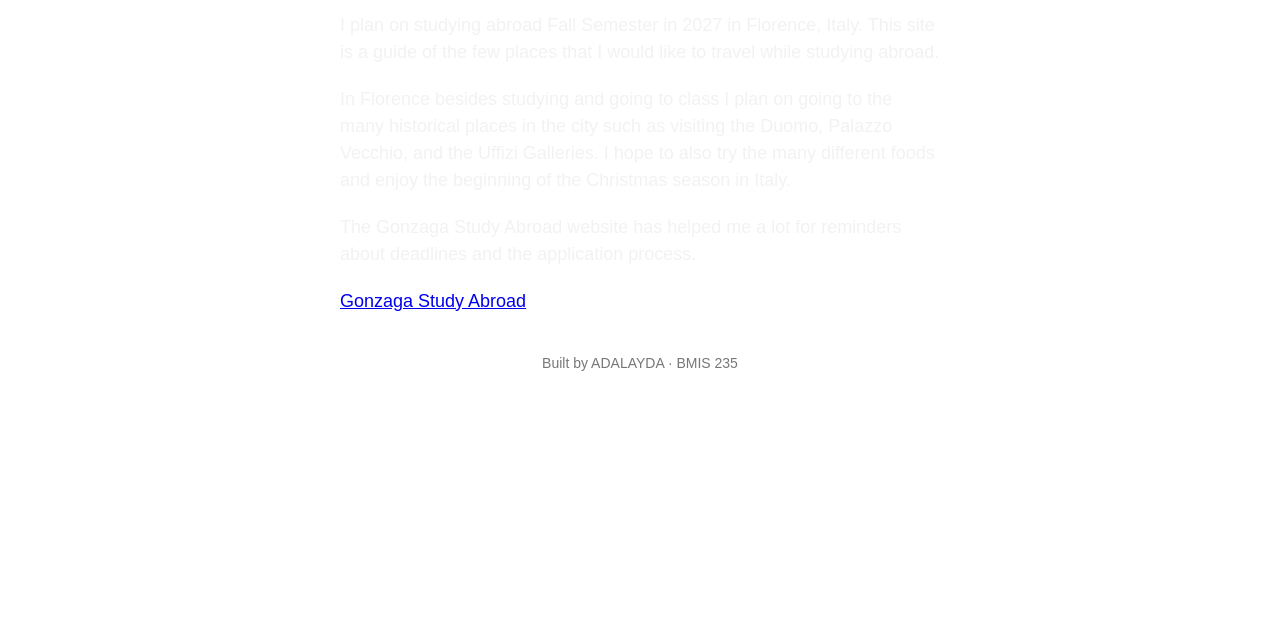
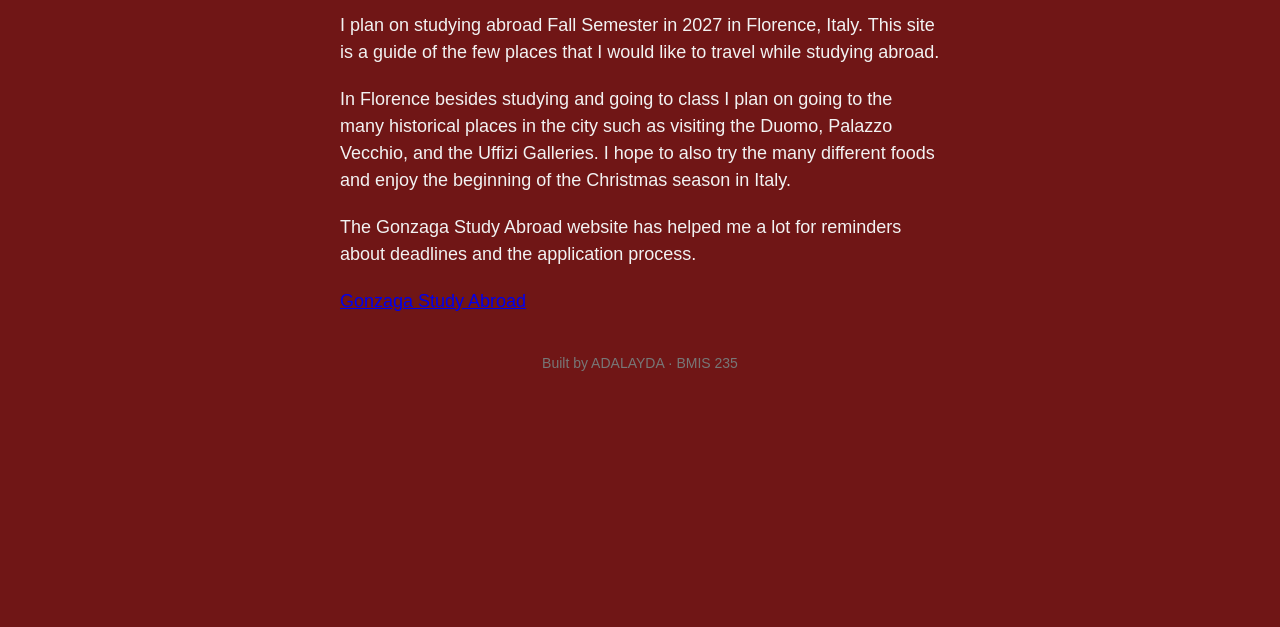
Before and after one commit to AdalaydaR/bmis235-html-3, a plain HTML site: page index.html in a window 1280 px wide. Shown: the part 173-800 px from the top of the page. Drawn offline with Linux system fonts and the light colour scheme.

Commit message:
Update background color to dark burgundy

```diff
--- a/styles.css
+++ b/styles.css
@@ -11,7 +11,7 @@
 
 body {
     font-family: Arial, sans-serif;
-    background-color: #70161; /* burgundy */
+    background-color: #701616; /* dark burgundy */
     color: #f2f2f2;           /* light gray */
     margin: 0;
     padding: 0 20px 40px 20px;
```
